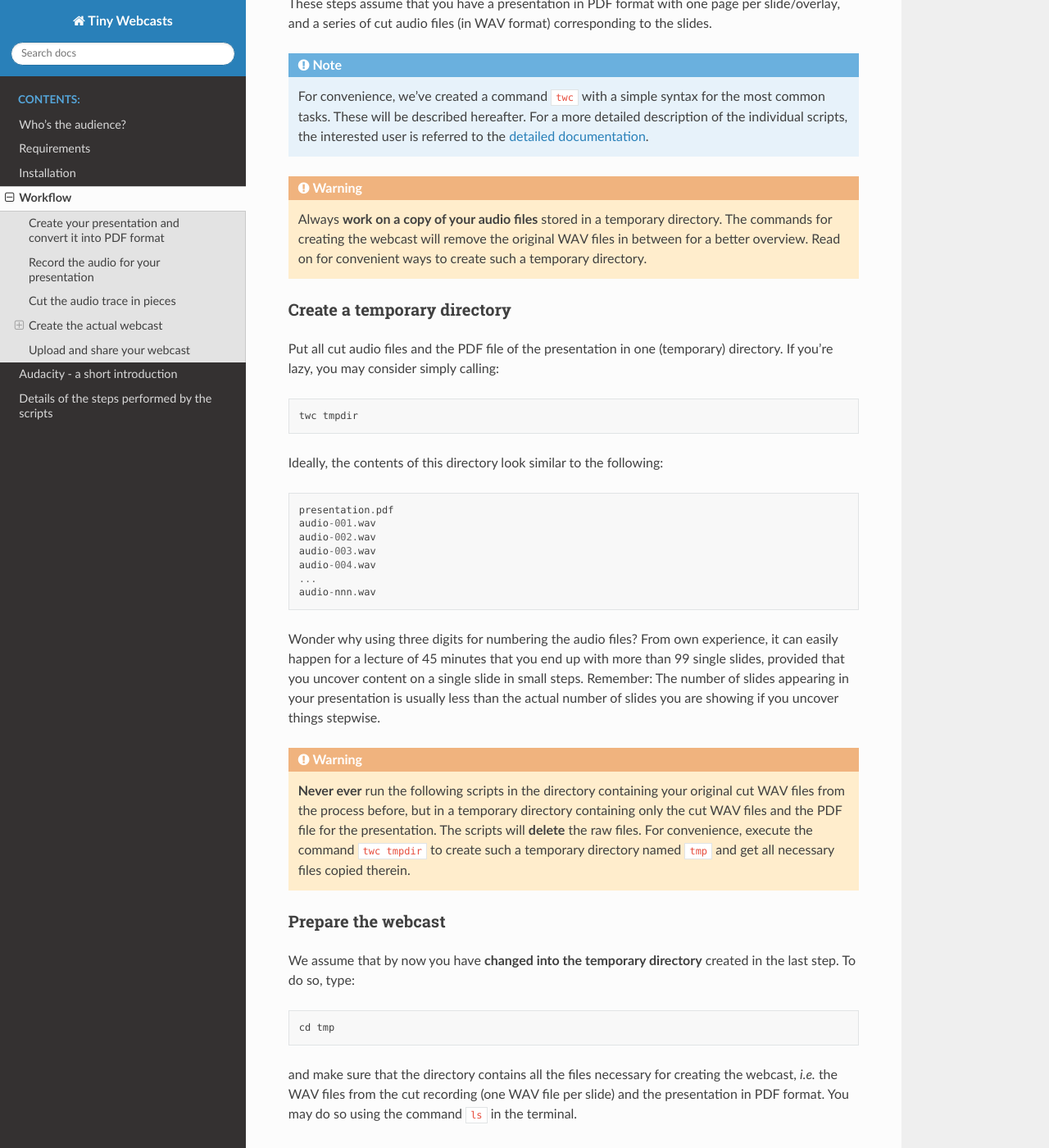
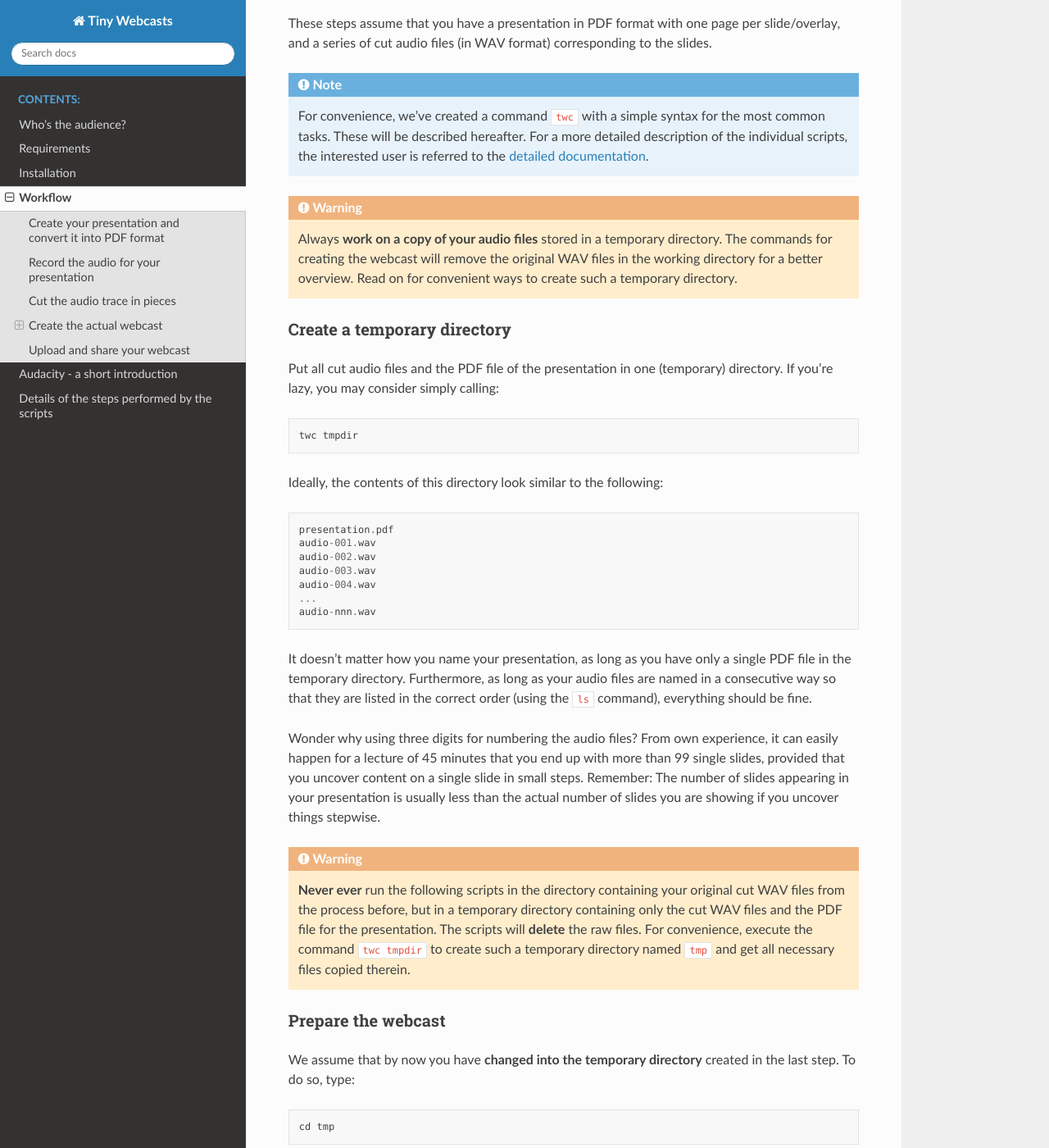
Before and after one commit to tillbiskup/tiny-webcasts, a Sphinx documentation site: the page built from docs/workflow.rst, in a window 1280 px wide and 1400 px high, scrolled down 2473 px. Shown: the whole window at 82% size. Built offline with Sphinx 7.4.7 and the Read the Docs theme 2.0.0, drawn with Linux system fonts in a browser that asks for light colours; some of the changed text lies outside the part shown.

```diff
--- a/docs/audacity.rst
+++ b/docs/audacity.rst
@@ -108,7 +108,7 @@
 
 Furthermore, now you see the beauty of the controls on the lower part of the Audacity window for selecting your pieces of audio trace. Make sure to have selected "Start and Length of Selection" in order to easily set the length to multiples of 0.5 seconds. You can directly type in numbers here with your keyboard, making it quite simple and fast in routine operation.
 
-Next, select "File" > "Export" > "Export Selected Audio..." to export *only* the selection (in contrast to the whole trace) as WAV file. Again, a quite familiar window will open, cf. :numref:`fig-audaxity-export-selected-audio`. Make sure once again to have sensible names for your recording. The default, ``audio-001``, is not bad. Make sure to consecutively number your exported files.
+Next, select "File" > "Export" > "Export Selected Audio..." to export *only* the selection (in contrast to the whole trace) as WAV file. Again, a quite familiar window will open, cf. :numref:`fig-audacity-export-selected-audio`. Make sure once again to have sensible names for your recording. The default, ``audio-001``, is not bad. Make sure to consecutively number your exported files.
 
 
 .. _fig-audacity-export-selected-audio:
--- a/docs/workflow.rst
+++ b/docs/workflow.rst
@@ -59,9 +59,9 @@
 Cut the audio trace in pieces
 =============================
 
-Before you start cutting the audio trace, make sure to have a copy of it at a safe place.
+Before you start cutting the audio trace, make sure to have a copy of it in a safe place.
 
-Again, we recommend using `Audacity <https://www.audacityteam.org/>`_ for this task.
+Again, we recommend using `Audacity <https://www.audacityteam.org/>`_ for this task. Have a look at the :doc:`short introduction <audacity>` if not already familiar with the program.
 
   * Load the audio trace.
   * You will see the transitions between slides optically, as you have snapped your fingers.
@@ -100,7 +100,7 @@
 
 .. warning::
 
-   Always **work on a copy of your audio files** stored in a temporary directory. The commands for creating the webcast will remove the original WAV files in between for a better overview. Read on for convenient ways to create such a temporary directory.
+   Always **work on a copy of your audio files** stored in a temporary directory. The commands for creating the webcast will remove the original WAV files in the working directory for a better overview. Read on for convenient ways to create such a temporary directory.
 
 
 Create a temporary directory
@@ -120,6 +120,8 @@
   audio-004.wav
   ...
   audio-nnn.wav
+
+It doesn't matter how you name your presentation, as long as you have only a single PDF file in the temporary directory. Furthermore, as long as your audio files are named in a consecutive way so that they are listed in the correct order (using the ``ls`` command), everything should be fine.
 
 Wonder why using three digits for numbering the audio files? From own experience, it can easily happen for a lecture of 45 minutes that you end up with more than 99 single slides, provided that you uncover content on a single slide in small steps. Remember: The number of slides appearing in your presentation is usually less than the actual number of slides you are showing if you uncover things stepwise.
 
```
Also changed, not shown: other parts of docs/workflow.rst (+1 -1 lines), 1 other file.
